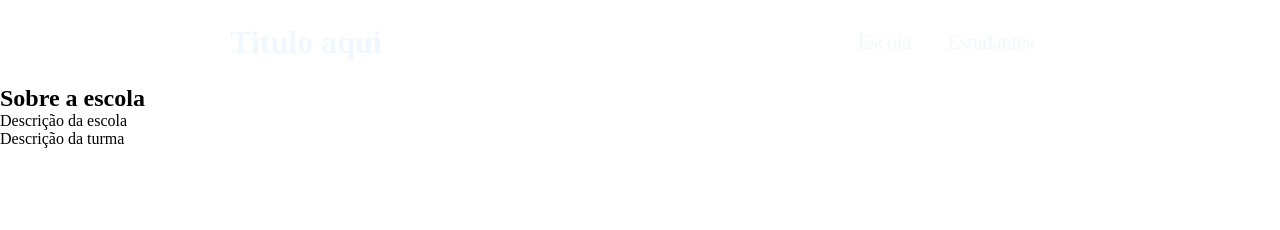
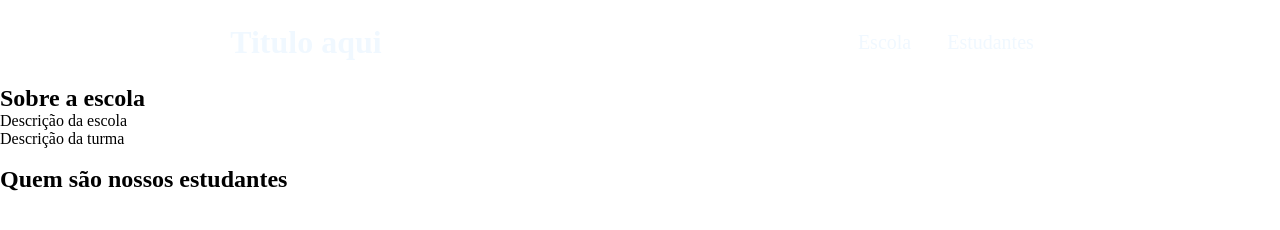
Before and after one commit to MacacoRei04/Site-Escola, a plain HTML site: page index.html in a window 1280 px wide. Drawn offline with Linux system fonts and the light colour scheme.

Commit message:
Update index.html

```diff
--- a/index.html
+++ b/index.html
@@ -27,7 +27,7 @@
 </section>
 
 <section class="Estudantes">
-
+<h2 class="estudante-titulo">Quem são nossos estudantes</h2>
 </section>
 </body>
 </html>
```
